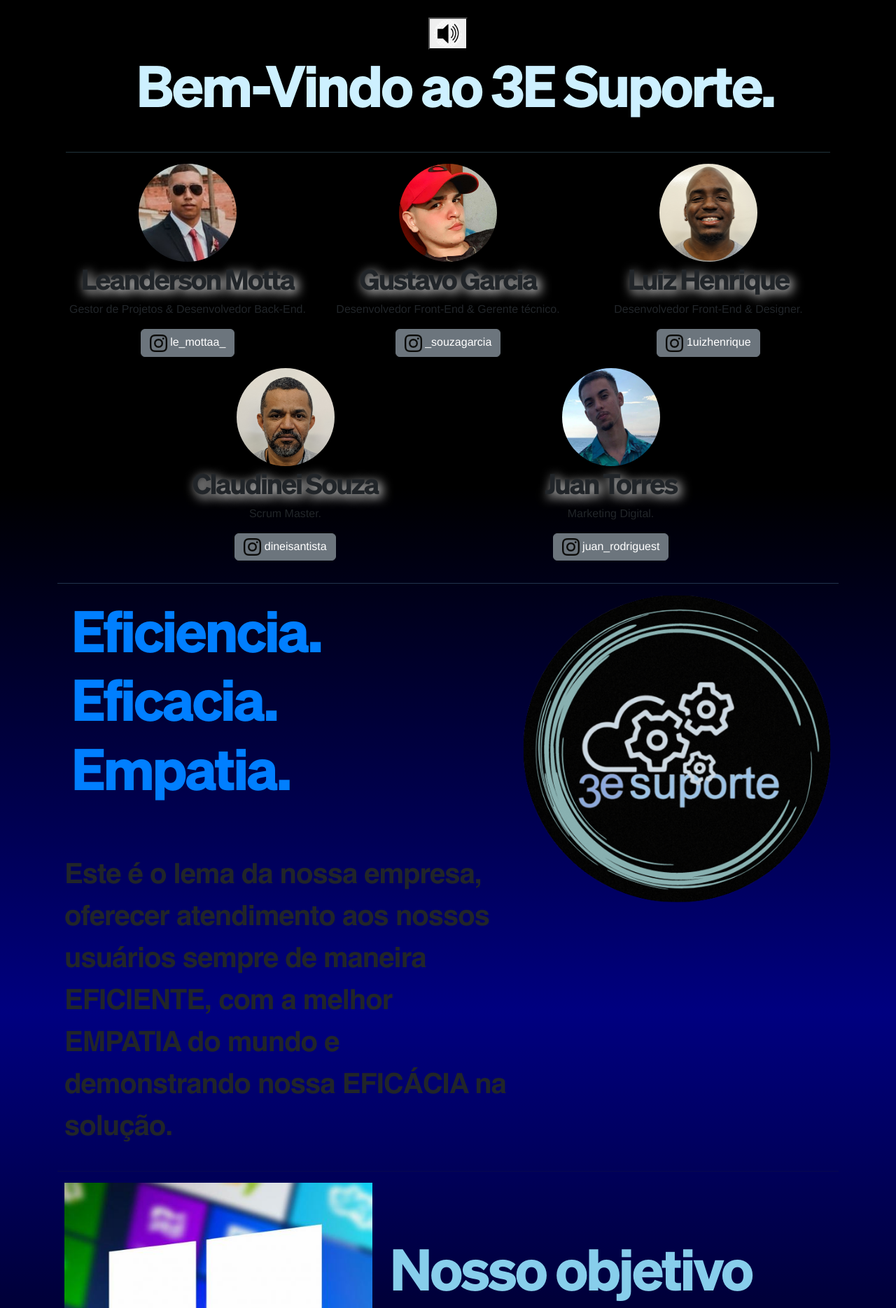
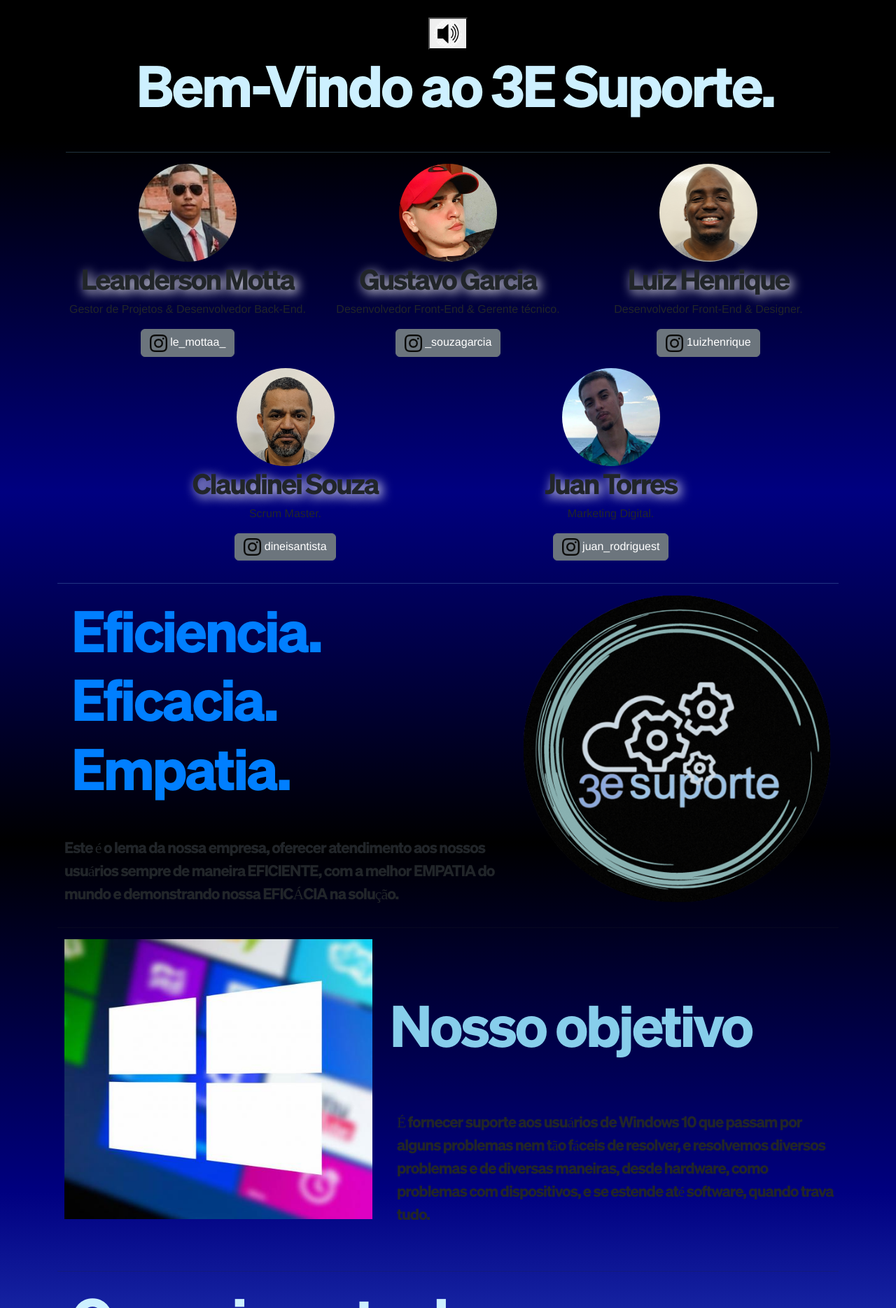
Before and after one commit to blvckn01r/3ESuporte, a PHP site: page /index3E1.html in a window 1280 px wide. Shown: the part 799-2668 px from the top of the page at 70% size. Run offline with PHP 8.4, Linux system fonts and the light colour scheme; some libraries are stand-ins or nearby versions; grey boxes are pictures that could not be loaded.

Commit message:
Update style3E.css

```diff
--- a/style3E.css
+++ b/style3E.css
@@ -326,11 +326,3 @@ html.has-scroll-dragging {
 	letter-spacing: -2px;
 	src: url('TestSöhne-Dreiviertelfett.otf') format('opentype');
 }
-
-.lead{
-	font-family: Helvetica-Bold;
-	font-size: 40px;
-	font-color: #FFFFFF;
-	/* letter-spacing: -2px; */
-	src: url('Helvetica-Bold.ttf') format('truetype');
-}
```
